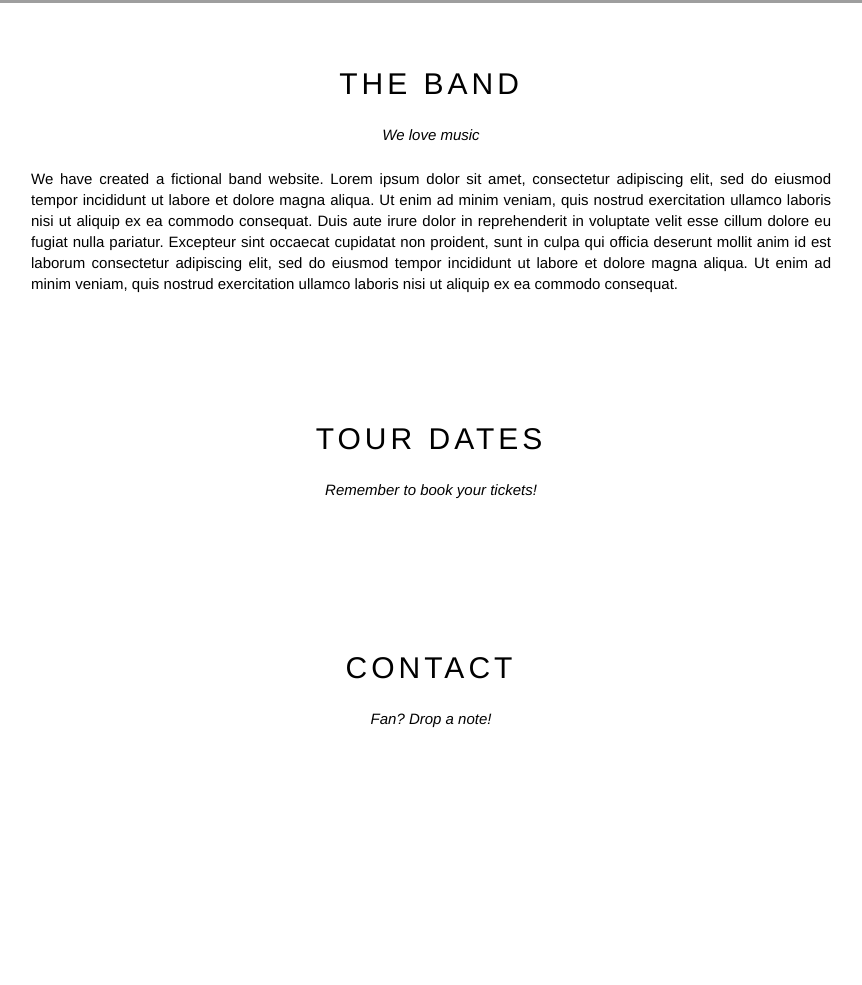
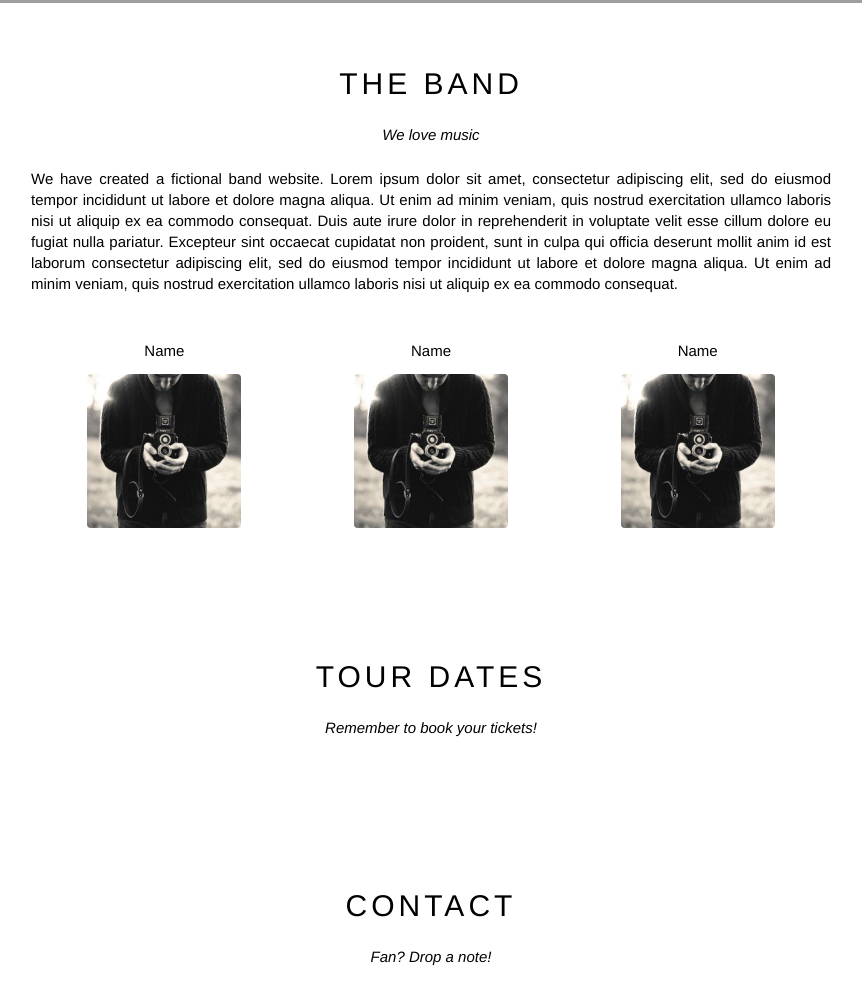
Before and after one commit to maiquang04/w3-band, a plain HTML site: page index.html in a window 1280 px wide. Shown: the part 684-1669 px from the top of the page, without its empty margins (209-1071 px from the left). Drawn offline with Linux system fonts and the light colour scheme; grey boxes are pictures that could not be loaded.

Commit message:
team section css

```diff
--- a/assets/css/style.css
+++ b/assets/css/style.css
@@ -21,6 +21,10 @@ html {
 3. Color
 4. Pattern / Type (font type, circle, square)
 */
+
+.clear {
+    clear: both;
+}
 
 #main {
 
@@ -79,7 +83,7 @@ html {
 }
 
 #nav .subnav {
-    /* display: none; */
+    display: none;
     min-width: 160px;
     position: absolute;
     top: 100%;
@@ -174,6 +178,27 @@ html {
     line-height: 1.4;
 }
 
+#content .members-list {
+    margin-top: 48px;
+}
+
+#content .member-item {
+    float: left;
+    width: calc(100% / 3);
+    text-align: center;
+
+}
+
+#content .member-name {
+    font-size: 15px;
+}
+
+#content .member-img {
+    width: 154px;
+    margin-top: 15px;
+    border-radius: 4px;
+}
+
 #footer {
 
 }
--- a/index.html
+++ b/index.html
@@ -52,7 +52,21 @@
                 <p class="about-text">
                     We have created a fictional band website. Lorem ipsum dolor sit amet, consectetur adipiscing elit, sed do eiusmod tempor incididunt ut labore et dolore magna aliqua. Ut enim ad minim veniam, quis nostrud exercitation ullamco laboris nisi ut aliquip ex ea commodo consequat. Duis aute irure dolor in reprehenderit in voluptate velit esse cillum dolore eu fugiat nulla pariatur. Excepteur sint occaecat cupidatat non proident, sunt in culpa qui officia deserunt mollit anim id est laborum consectetur adipiscing elit, sed do eiusmod tempor incididunt ut labore et dolore magna aliqua. Ut enim ad minim veniam, quis nostrud exercitation ullamco laboris nisi ut aliquip ex ea commodo consequat.
                 </p>
-
+                <div class="members-list">
+                    <div class="member-item">
+                        <div class="member-name">Name</div>
+                        <img src="/assets/img/band/member1.jpg" alt="Name" class="member-img">
+                    </div>
+                    <div class="member-item">
+                        <div class="member-name">Name</div>
+                        <img src="/assets/img/band/member1.jpg" alt="Name" class="member-img">
+                    </div>
+                    <div class="member-item">
+                        <div class="member-name">Name</div>
+                        <img src="/assets/img/band/member1.jpg" alt="Name" class="member-img">
+                    </div>
+                    <div class="clear"></div>
+                </div>
             </div>
 
             <!-- Tour section -->
```
Also changed, not shown: assets/img/band/member1.jpg (added).
